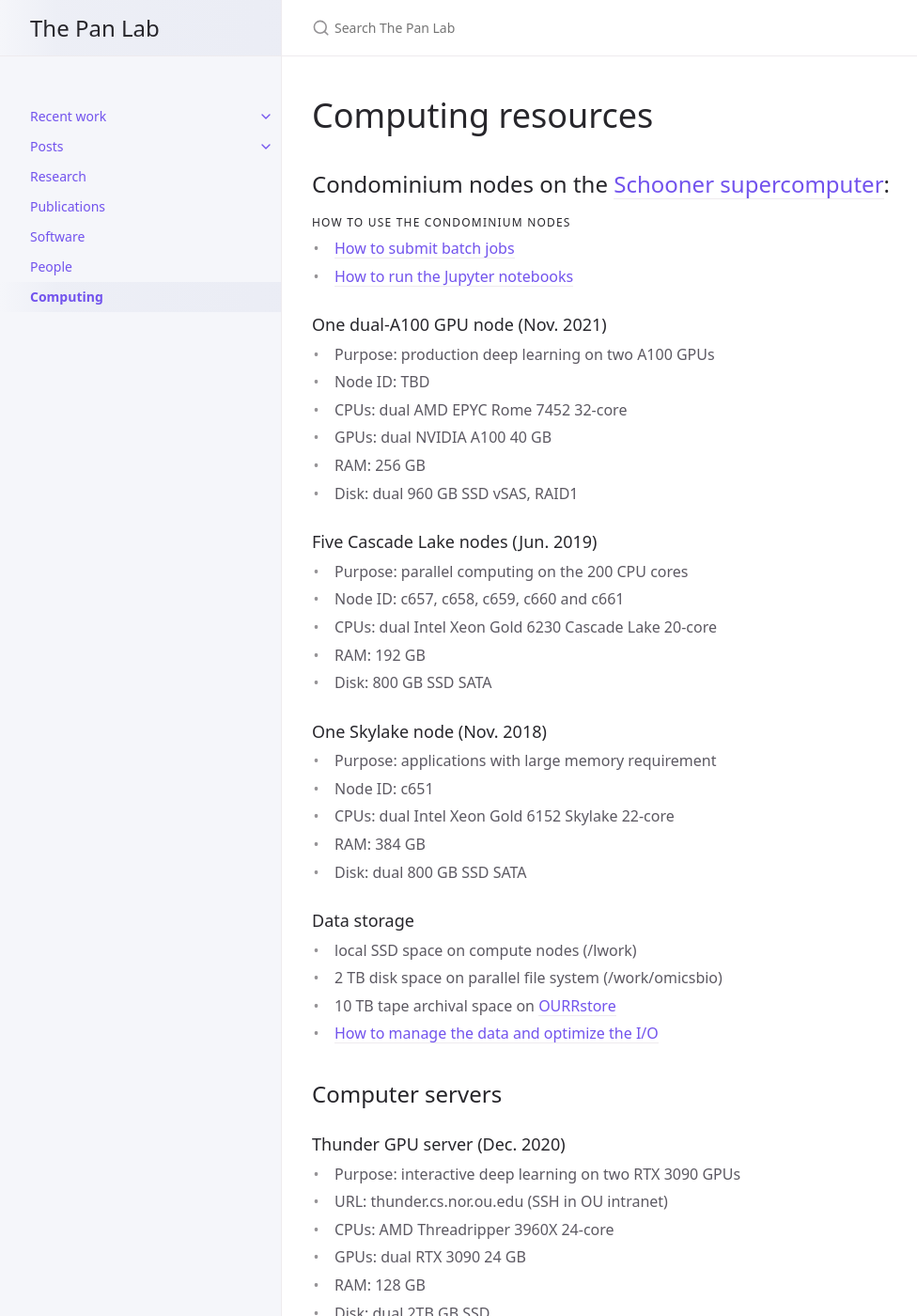
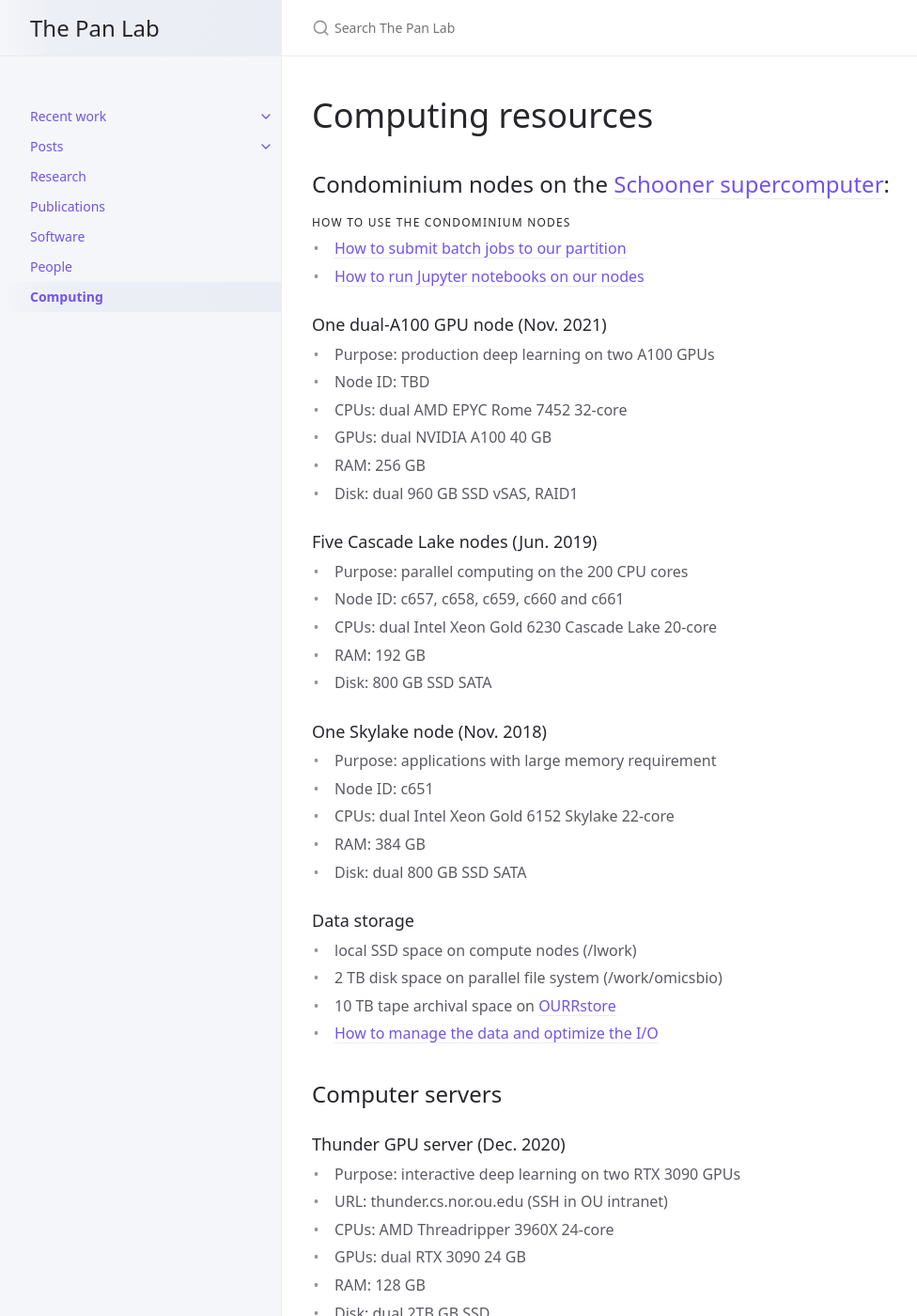
Before and after one commit to thepanlab/thepanlab.github.io, a Jekyll site: the page built from docs/computing.md, in a window 1280 px wide and 1400 px high. Shown: the whole window at 94% size, without its empty margins (0-976 px from the left). Built offline with Jekyll 4.4.1, drawn with Linux system fonts in a browser that asks for light colours; some of the changed text lies outside the part shown.

Commit message:
Update computing.md

```diff
--- a/docs/computing.md
+++ b/docs/computing.md
@@ -8,8 +8,8 @@ nav_order: 7
 ## Condominium nodes on the [Schooner supercomputer](https://www.ou.edu/oscer/resources/hpc):
 
 #### How to use the condominium nodes
-  - [How to submit batch jobs](https://github.com/thepanlab/supercomputers/blob/master/Slurm_basics.md)
-  - [How to run the Jupyter notebooks](https://github.com/thepanlab/supercomputers/blob/master/Use_jupyter_notebook.md)
+  - [How to submit batch jobs to our partition](https://github.com/thepanlab/supercomputers/blob/master/Slurm_basics.md)
+  - [How to run Jupyter notebooks on our nodes](https://github.com/thepanlab/supercomputers/blob/master/Use_jupyter_notebook.md)
 
 ### One dual-A100 GPU node (Nov. 2021)
   - Purpose: production deep learning on two A100 GPUs
```
Also changed, not shown: other parts of docs/computing.md (+2 -2 lines).
